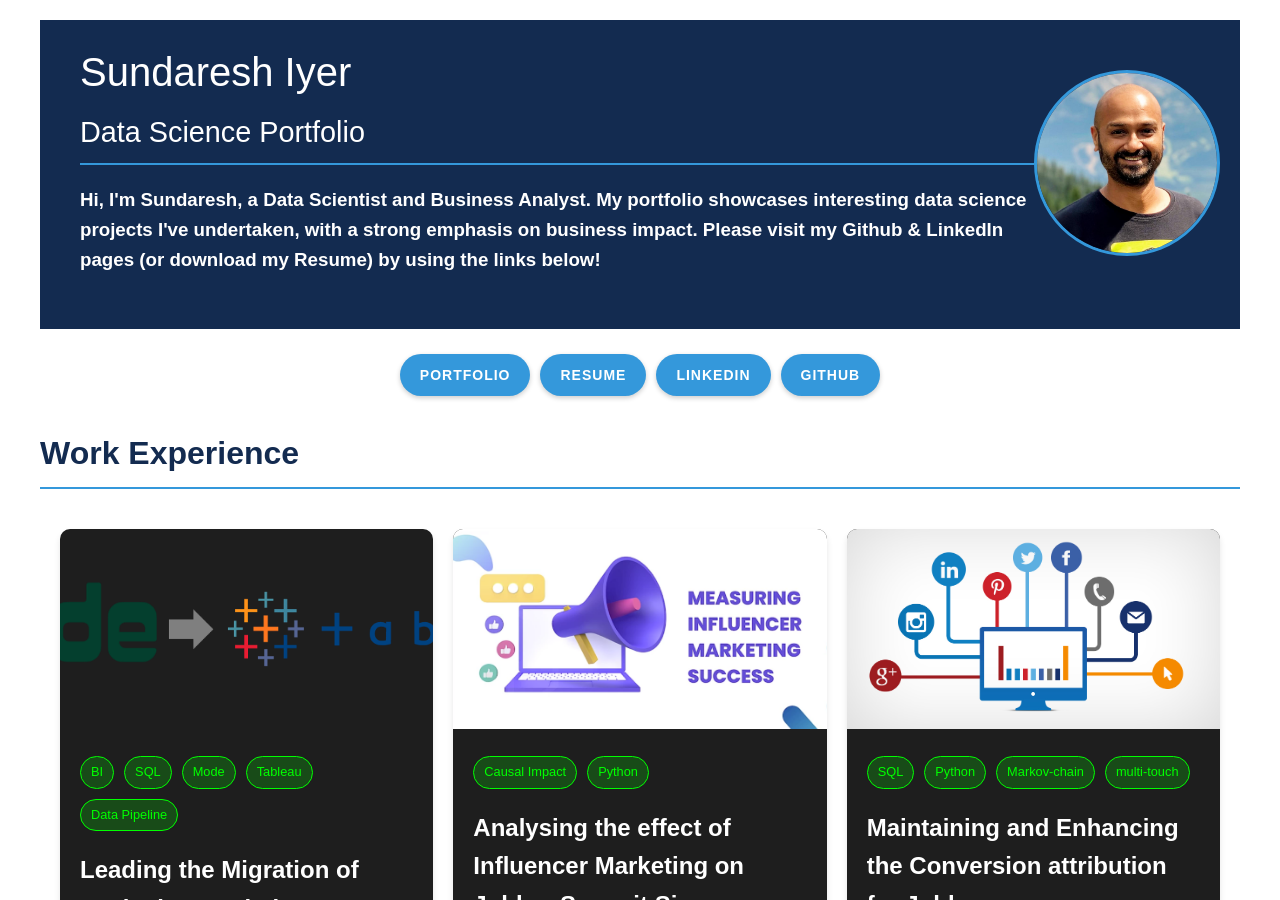
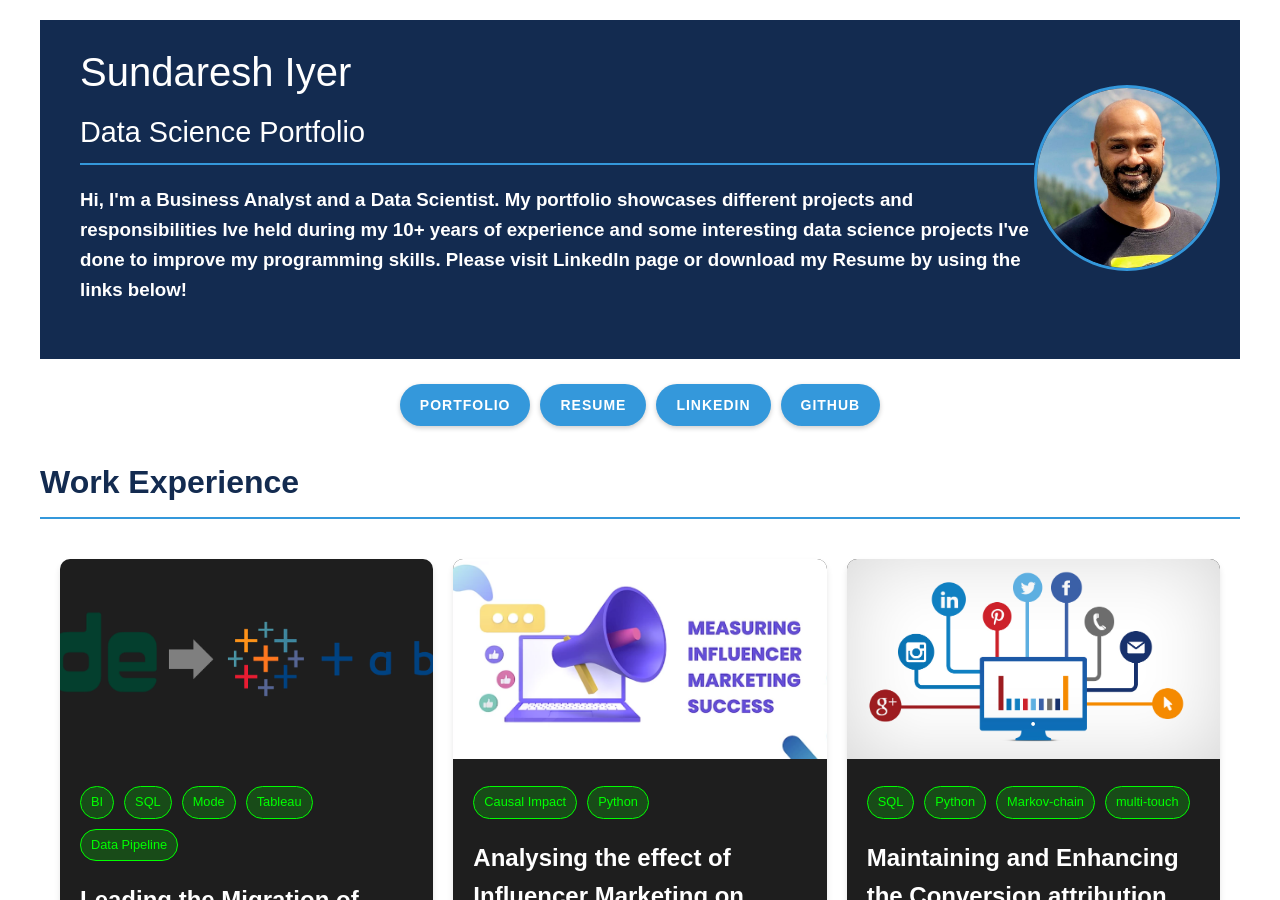
Before and after one commit to IyerS/sundareshiyer.github.io, a Jekyll site: the page built from index.html, in a window 1280 px wide and 900 px high. Built offline with Jekyll 4.4.1, drawn with Linux system fonts in a browser that asks for light colours.

Commit message:
Update _config.yml

```diff
--- a/_config.yml
+++ b/_config.yml
@@ -1,6 +1,6 @@
 title: "Sundaresh Iyer"
 description: "Data Science Portfolio"
-excerpt: "Hi, I'm Sundaresh, a Data Scientist and Business Analyst. My portfolio showcases interesting data science projects I've undertaken, with a strong emphasis on business impact. Please visit my Github & LinkedIn pages (or download my Resume) by using the links below!"
+excerpt: "Hi, I'm a Business Analyst and a Data Scientist. My portfolio showcases different projects and responsibilities Ive held during my 10+ years of experience and some interesting data science projects I've done to improve my programming skills. Please visit LinkedIn page or download my Resume by using the links below!"
 url: "https://iyers.github.io/sundareshiyer.github.io"
 baseurl: "https://iyers.github.io/sundareshiyer.github.io"
 
```
